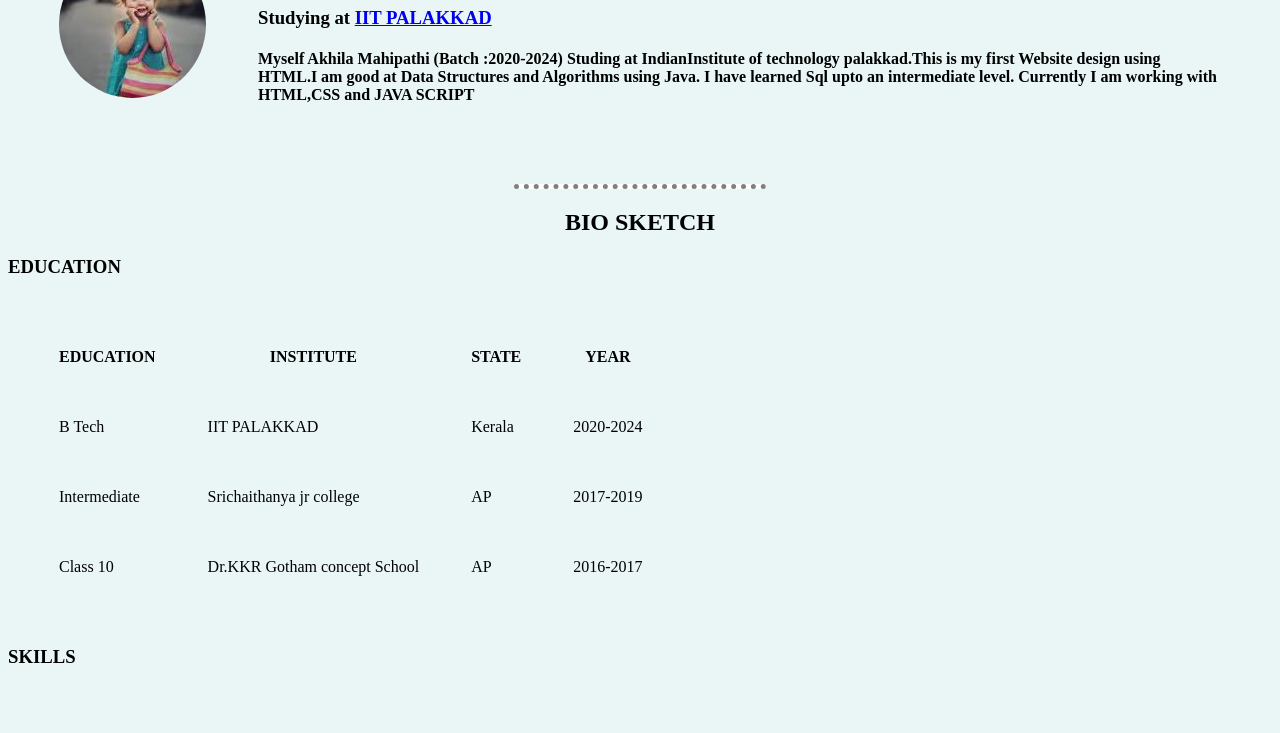
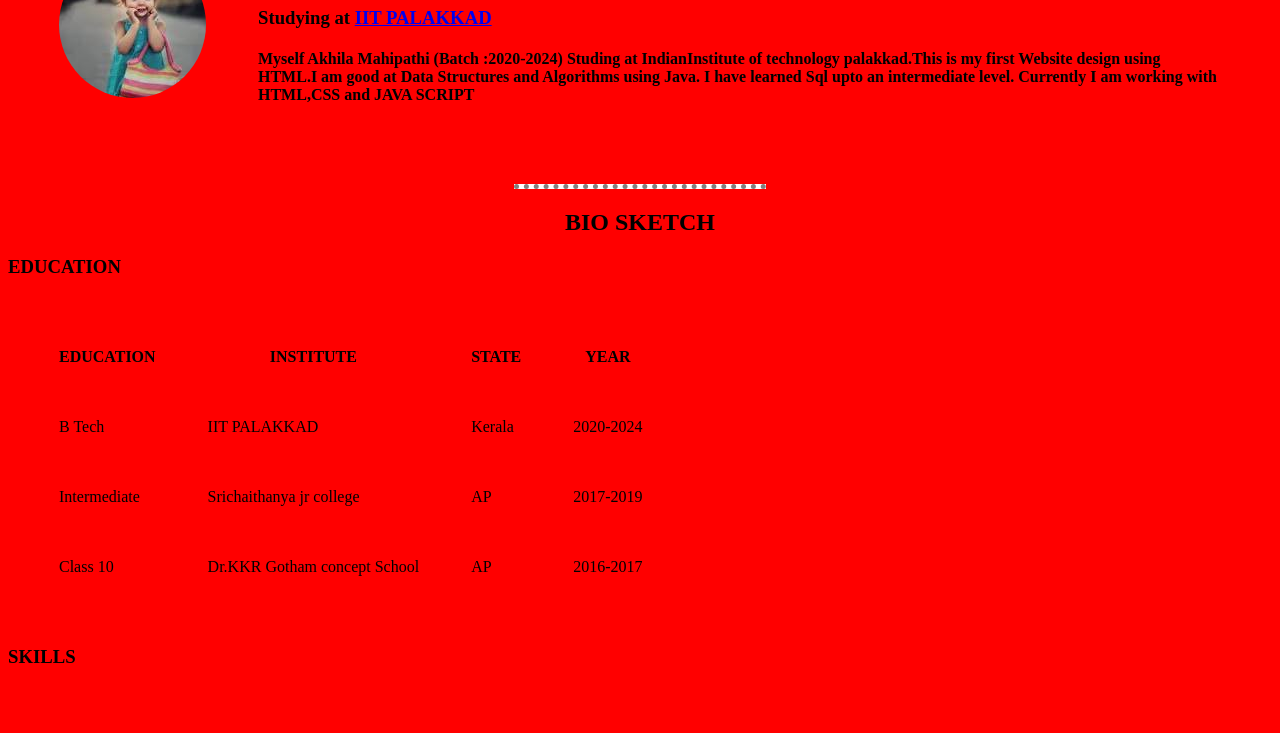
Before and after one commit to Akhila-1305/MY-CV, a plain HTML site: page index.html in a window 1280 px wide. Shown: the part 132-865 px from the top of the page. Drawn offline with Linux system fonts and the light colour scheme.

Commit message:
Update index.html

```diff
--- a/index.html
+++ b/index.html
@@ -7,7 +7,7 @@
     <title>mywebsite</title>
 <style>
     body{
-        background-color: #EAF6F6;
+        background-color: RED;
     }
     hr{
 
```
